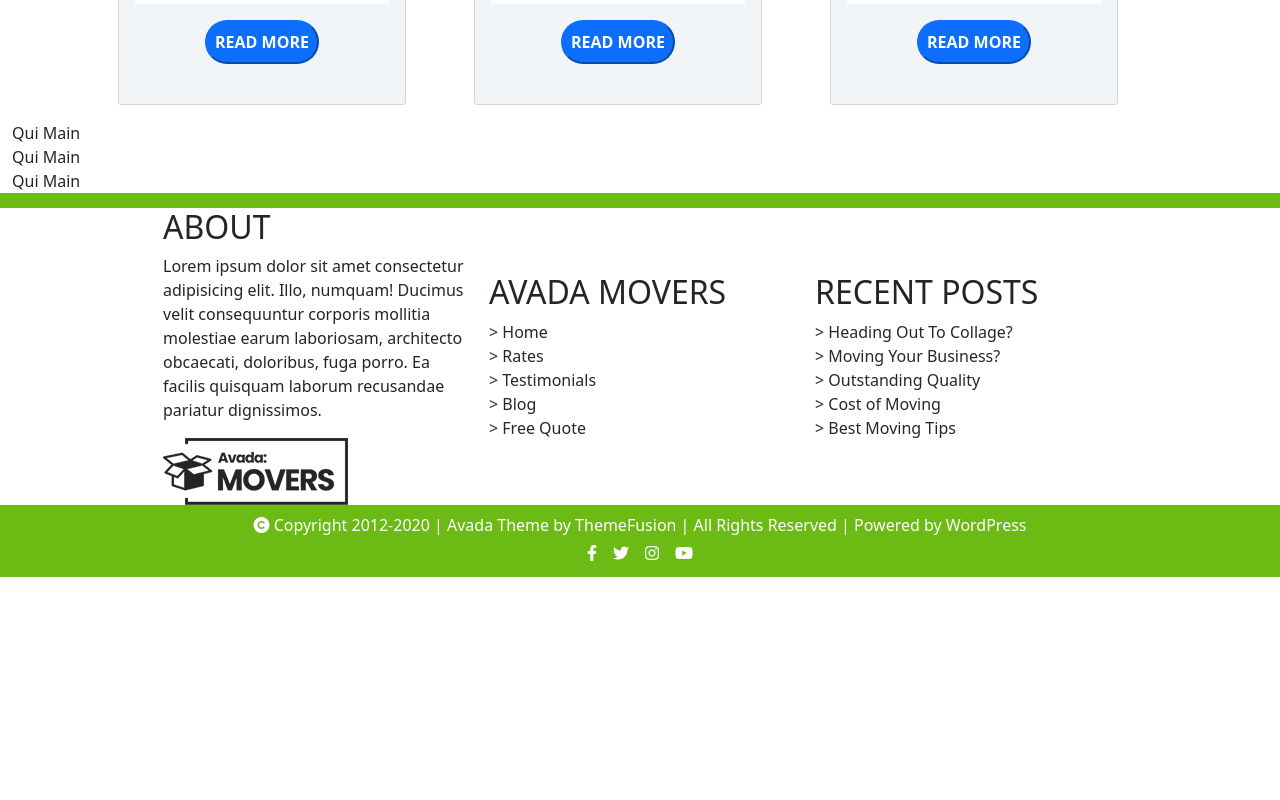
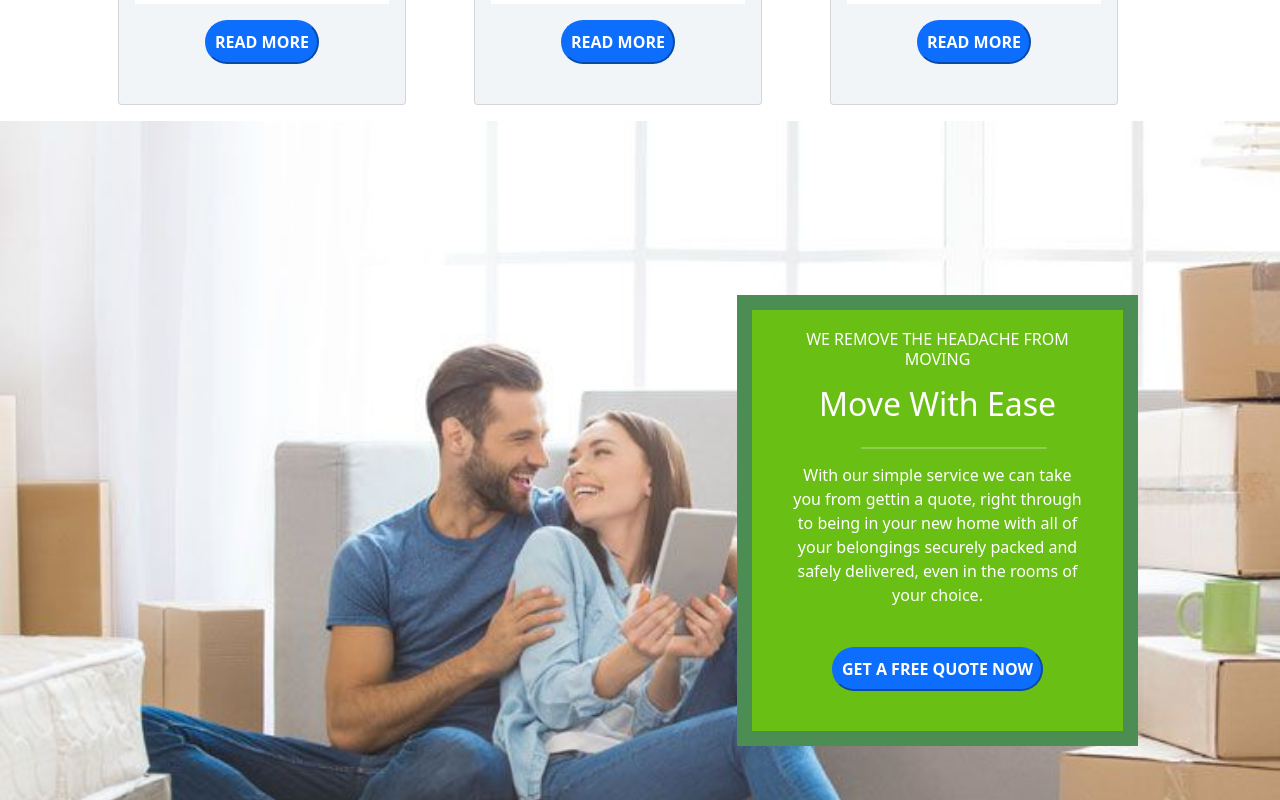
Before and after one commit to Narresx/proj-html-vuejs, a Vue app: page / in a window 1280 px wide. Shown: the part 1580-2380 px from the top of the page. Before the commit the page ends 2157 px from the top, so only its background shows below. Built offline with nearby package versions, Linux system fonts and the light colour scheme.

Commit message:
add section

```diff
--- a/src/components/Footer.vue
+++ b/src/components/Footer.vue
@@ -1,8 +1,8 @@
 <template>
   <footer class="container-fluid p-0">
-    <div class="height-15px baground-lima2"></div>
+    <div class="height-15px baground-lima"></div>
     <div class="row justify-content-center align-items-center">
-      <div class="col-3">
+      <div class="col-4 p-3">
         <h2>ABOUT</h2>
         <p>
           Lorem ipsum dolor sit amet consectetur adipisicing elit. Illo,
@@ -12,7 +12,7 @@
         </p>
         <img src="../assets/img/avada-movers-logo.png" />
       </div>
-      <div class="col-3">
+      <div class="col-4 p-3">
         <h2>AVADA MOVERS</h2>
         <ul>
           <li v-for="(item, index) in footerItems" :key="index">
@@ -20,7 +20,7 @@
           </li>
         </ul>
       </div>
-      <div class="col-3">
+      <div class="col-4 p-3">
         <h2>RECENT POSTS</h2>
         <ul>
           <li v-for="(item, index) in footerItems1" :key="index">
@@ -104,6 +104,10 @@ footer a :hover {
   background-color: $lima2;
 }
 
+.baground-lima {
+  background-color: $lima;
+}
+
 .height-15px {
   height: 15px;
 }
--- a/src/components/Main.vue
+++ b/src/components/Main.vue
@@ -134,7 +134,49 @@
       </div>
     </section>
     <!-- third section -->
-    <section>Qui Main</section>
+    <section
+      class="
+        row
+        justify-content-center
+        align-items-center
+        pt-3
+        pb-3
+        backround-img
+        height-800
+      "
+    >
+      <div class="col-12">
+        <div class="container">
+          <div class="row justify-content-end p-5 h">
+            <div class="col-5">
+              <div class="border-hippiegreen text-white">
+                <div class="card-body backround-lima position-relative">
+                  <h6 class="card-subtitle text-center p-2">
+                    WE REMOVE THE HEADACHE FROM MOVING
+                  </h6>
+                  <h2 class="card-title text-center p-2">Move With Ease</h2>
+                  <div class="my-hr mt-2 mb-2 text-center"></div>
+                  <p class="card-text text-center p-4">
+                    With our simple service we can take you from gettin a quote,
+                    right through to being in your new home with all of your
+                    belongings securely packed and safely delivered, even in the
+                    rooms of your choice.
+                  </p>
+                  <div class="text-center">
+                    <button
+                      type="button"
+                      class="rounded-pill btn-primary p-2 text-center mb-4"
+                    >
+                      GET A FREE QUOTE NOW
+                    </button>
+                  </div>
+                </div>
+              </div>
+            </div>
+          </div>
+        </div>
+      </div>
+    </section>
     <section>Qui Main</section>
     <section>Qui Main</section>
   </main>
@@ -157,6 +199,10 @@ div button {
   height: auto;
 }
 
+.height-800 {
+  height: 800px;
+}
+
 .text-color-gray {
   color: $dovegray;
 }
@@ -172,4 +218,30 @@ div button {
 .baground-lightgray {
   background-color: $lightgray;
 }
+
+.backround-lima2 {
+  background-color: $lima2;
+}
+
+.border-hippiegreen {
+  border: 15px solid $hippiegreen;
+}
+
+.backround-lima {
+  background-color: $lima;
+}
+
+.backround-img {
+  background-repeat: no-repeat;
+  background-position: center;
+  background-size: cover;
+  background-image: url(../assets/img/avada-movers-servicetwophoto-final.jpg);
+}
+
+.my-hr {
+  border: 1px solid $mantis;
+  width: 50%;
+  position: absolute;
+  transform: translate(50%, 0);
+}
 </style>
```
